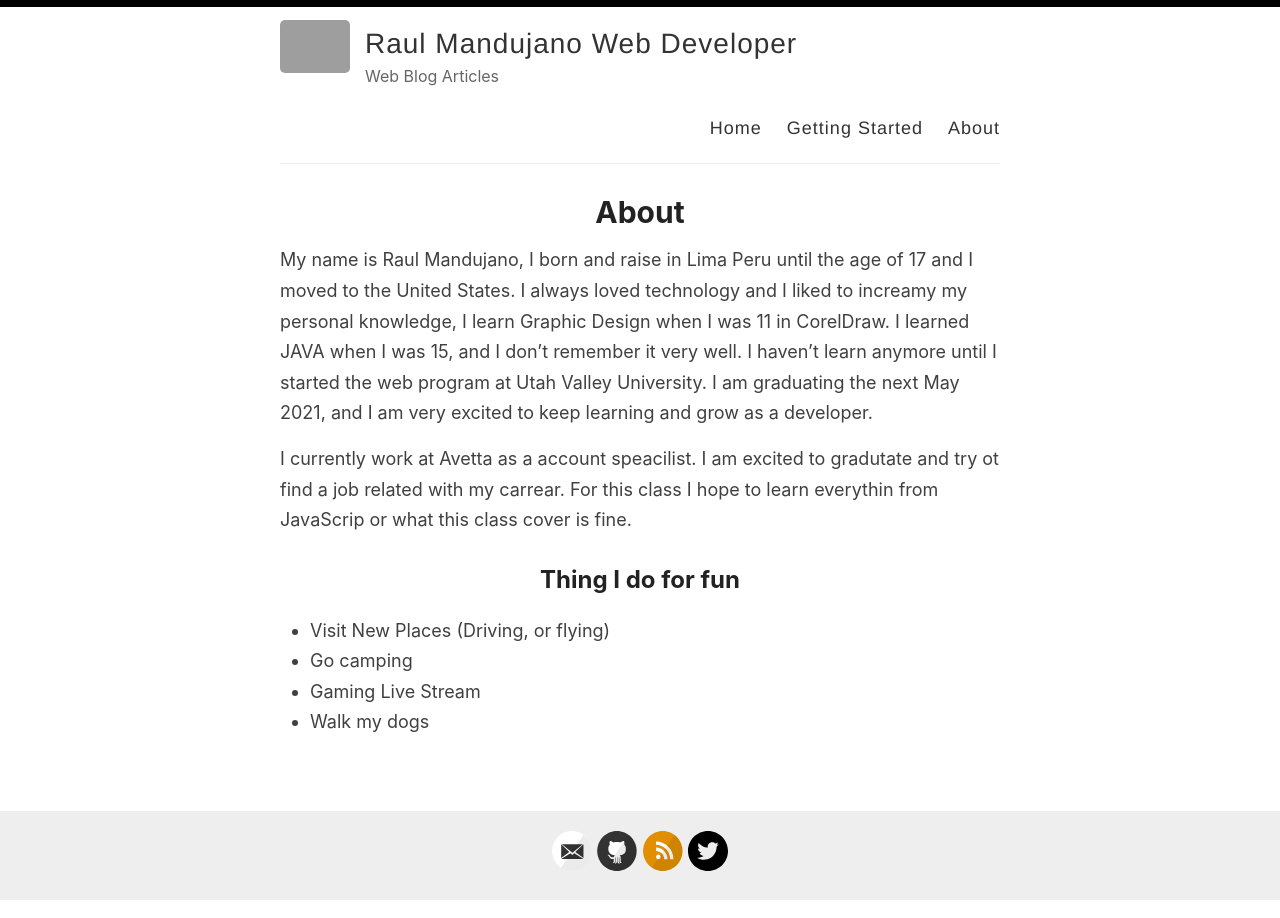
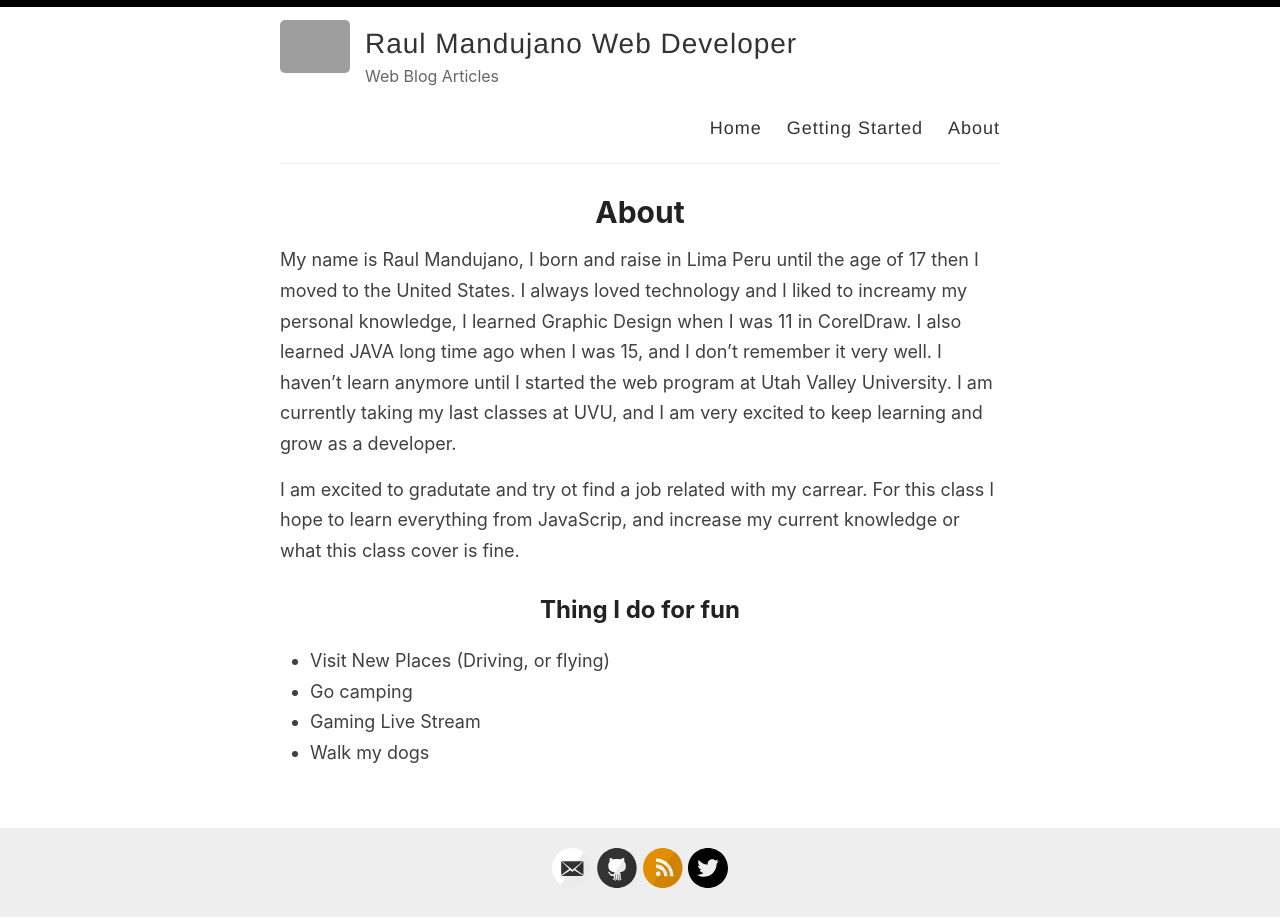
Before and after one commit to RaulMandujano/RaulPage, a Jekyll site: the page built from _pages/about.md, in a window 1280 px wide. Built offline with Jekyll 4.4.1, drawn with Linux system fonts in a browser that asks for light colours; grey boxes are pictures that could not be loaded.

Commit message:
Update about.md

```diff
--- a/_pages/about.md
+++ b/_pages/about.md
@@ -4,9 +4,9 @@ title: About
 permalink: /about/
 ---
 
-My name is Raul Mandujano, I born and raise in Lima Peru until the age of 17 and I moved to the United States. I always loved technology and I liked to increamy my personal knowledge, I learn Graphic Design when I was 11 in CorelDraw. I learned JAVA when I was 15, and I don’t remember it very well. I haven’t learn anymore until I started the web program at Utah Valley University. I am graduating the next May 2021, and I am very excited to keep learning and grow as a developer.
+My name is Raul Mandujano, I born and raise in Lima Peru until the age of 17 then I moved to the United States. I always loved technology and I liked to increamy my personal knowledge, I learned Graphic Design when I was 11 in CorelDraw. I also learned JAVA long time ago when I was 15, and I don’t remember it very well. I haven’t learn anymore until I started the web program at Utah Valley University. I am currently taking my last classes at UVU, and I am very excited to keep learning and grow as a developer.
 
-I currently work at Avetta as a account speacilist. I am excited to gradutate and try ot find a job related with my carrear. For this class I hope to learn everythin from JavaScrip or what this class cover is fine.
+I am excited to gradutate and try ot find a job related with my carrear. For this class I hope to learn everything from JavaScrip, and increase my current knowledge or what this class cover is fine.
 
 ## Thing I do for fun
 
```
